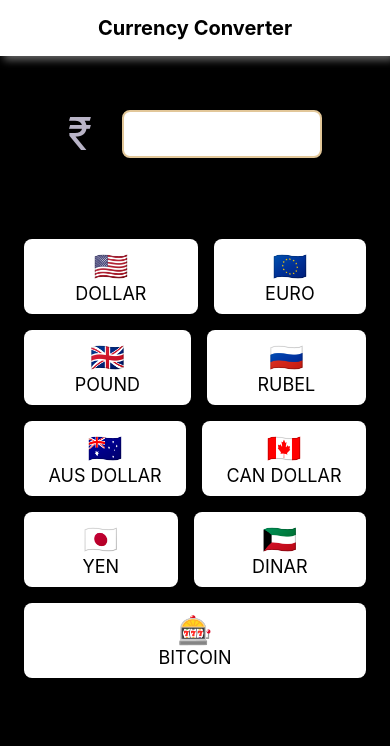
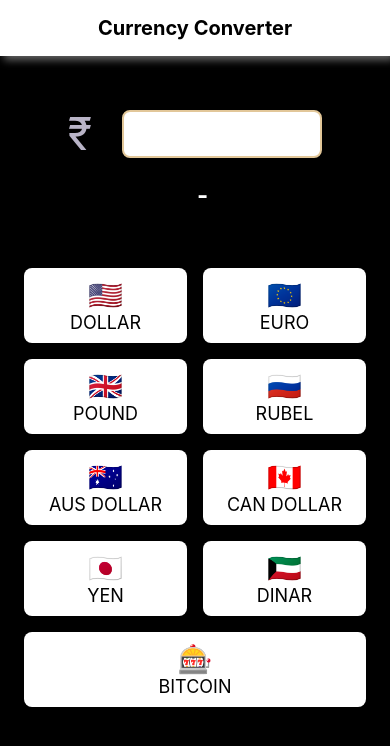
Before and after one commit to ImAshokDev/RN-Basics, a React Native app: screen / in a window 390 px wide. Shown: the top 746 px of the page. Built offline with nearby package versions, Linux system fonts and the light colour scheme.

Commit message:
keyboard closing issue fixed

```diff
--- a/src/Screens/CurrencyConverter/CurrencyConverter.jsx
+++ b/src/Screens/CurrencyConverter/CurrencyConverter.jsx
@@ -44,9 +44,9 @@ const CurrencyConverter = () => {
           <Text style={styles.rupeeSymbol}>₹</Text>
           <View style={styles.inputField}>
             <InputField
-              value={inputValue}
+              // value={inputValue}
               onChangeText={setInputValue}
-              keyboardType={'number-pad'}
+              keyboardType={'numeric'}
               inputStyles={styles.inputStyles}
             />
           </View>
@@ -54,7 +54,9 @@ const CurrencyConverter = () => {
 
         <View style={styles.resultView}>
           <Text style={styles.currencySymbol}>{targetValue?.symbol}</Text>
-          <Text style={styles.currencyValue}>{resultValue}</Text>
+          <Text style={styles.currencyValue}>
+            {inputValue}-{resultValue}
+          </Text>
         </View>
       </View>
     );
@@ -66,17 +68,19 @@ const CurrencyConverter = () => {
         <Text style={styles.title}>Currency Converter</Text>
       </View>
 
+      {renderHeader()}
+
       <View style={styles.contentView}>
         <FlatList
           showsVerticalScrollIndicator={false}
           numColumns={2}
           data={currencyByRupee}
           keyExtractor={item => item.name}
-          ListHeaderComponent={renderHeader}
+          // ListHeaderComponent={renderHeader}
           renderItem={({item, index}) => {
             return (
               <TouchableOpacity
-                style={{flexGrow: 1}}
+                style={{flexGrow: 1, flexBasis: 1}}
                 key={index}
                 activeOpacity={0.6}
                 onPress={() => currencyConverter(item)}>
```
